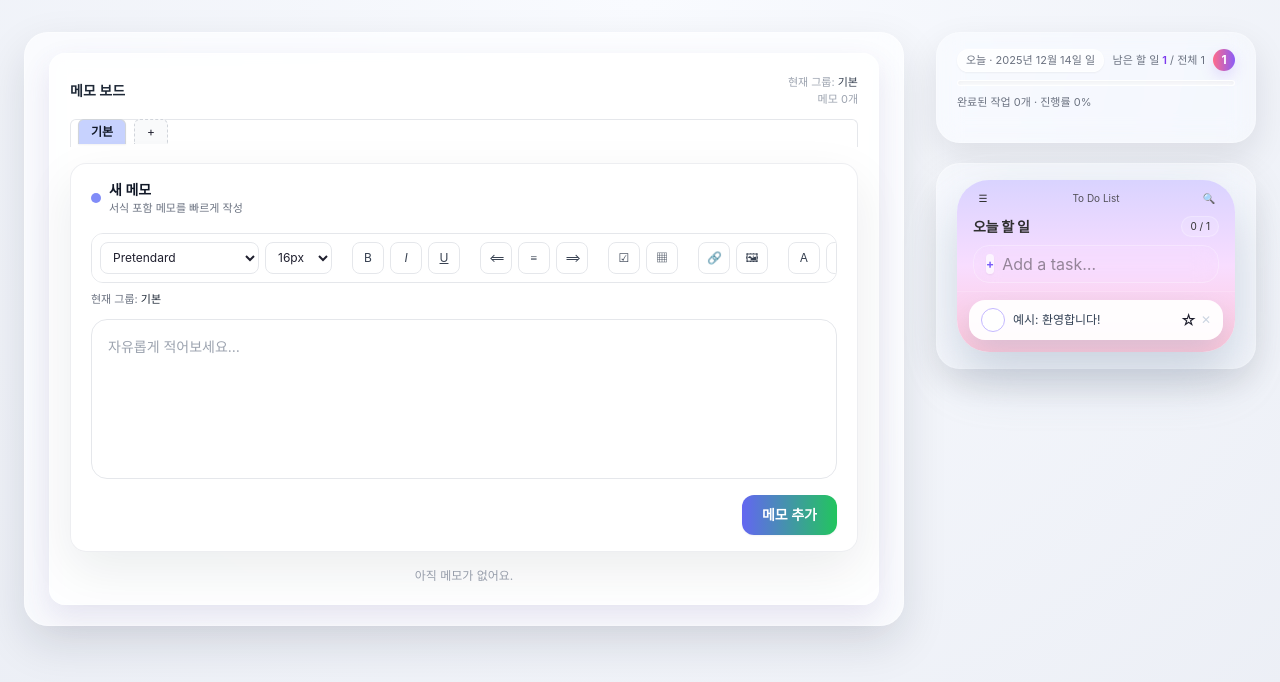
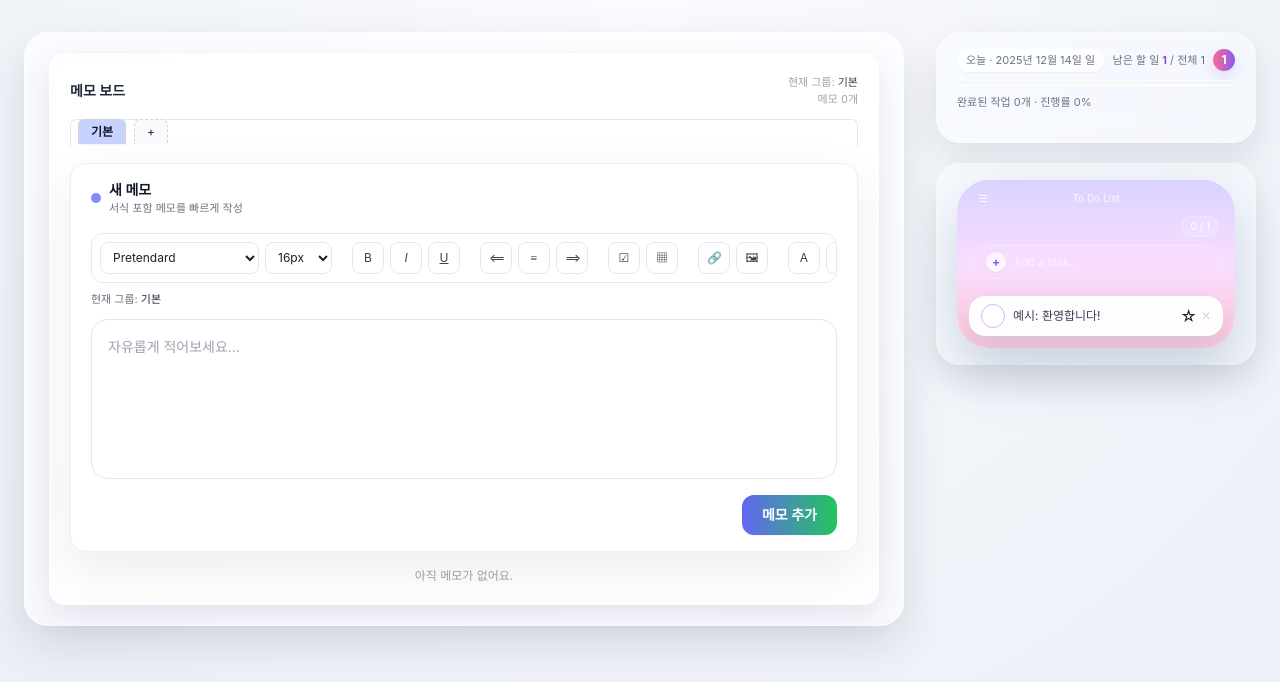
Before and after one commit to wskimkj/memo, a React (Vite) app: page / in a window 1280 px wide. Shown: the top 682 px of the page. Built offline with nearby package versions, Linux system fonts and the light colour scheme.

Commit message:
Update TodoBoard.jsx

```diff
--- a/src/components/TodoBoard.jsx
+++ b/src/components/TodoBoard.jsx
@@ -152,7 +152,7 @@ export default function TodoBoard({ todos, setTodos }) {
       {/* 전체 카드: 오른쪽 영역 높이를 꽉 채우도록 h-full */}
       <div className="w-full h-full rounded-[32px] bg-gradient-to-b from-[#d9d3ff] via-[#f8ddff] to-[#ffc7da] shadow-[0_24px_50px_rgba(148,163,184,0.45)] overflow-hidden flex flex-col">
         {/* 상단 헤더 : 패딩/폰트 줄여서 컴팩트하게 */}
-        <div className="px-4 pt-2 pb-2 text-[#2F2F2F] border-b border-white/15">
+        <div className="px-4 pt-2 pb-2 text-white border-b border-white/15">
           {/* 작은 탑바 */}
           <div className="flex items-center justify-between text-[10px] mb-2">
             <button className="w-5 h-5 rounded-full bg-white/18 flex items-center justify-center">
@@ -160,20 +160,17 @@ export default function TodoBoard({ todos, setTodos }) {
             </button>
             <span className="opacity-80">To Do List</span>
             <button className="w-5 h-5 rounded-full bg-white/18 flex items-center justify-center">
-              🔍
+
             </button>
           </div>
 
           {/* 제목 + 진행률 (아주 작게) */}
           <div className="flex items-center justify-between">
             <div>
-              <h2 className="text-sm font-semibold tracking-tight text-[#2F2F2F]">
-                오늘 할 일
-              </h2>
-              <p className="text-[10px] opacity-70 text-[#3A3A3A]"></p>
+              <p className="text-[10px] opacity-75"></p>
             </div>
             <div className="flex flex-col items-end gap-1">
-              <span className="px-2 py-0.5 rounded-full bg-white/15 border border-white/25 text-[10px] text-[#2F2F2F]">
+              <span className="px-2 py-0.5 rounded-full bg-white/15 border border-white/25 text-[10px]">
                 {doneCount} / {totalCount}
               </span>
             </div>
@@ -189,7 +186,7 @@ export default function TodoBoard({ todos, setTodos }) {
                 +
               </button>
               <input
-                className="flex-1 bg-transparent border-none outline-none text-[#2F2F2F] placeholder:text-black/40"
+                className="flex-1 bg-transparent border-none outline-none text-[11px] placeholder:text-white/60 text-white"
                 placeholder="Add a task…"
                 value={newTitle}
                 onChange={(e) => setNewTitle(e.target.value)}
```
